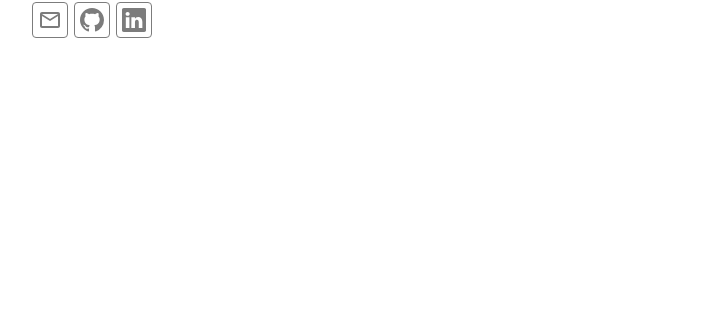
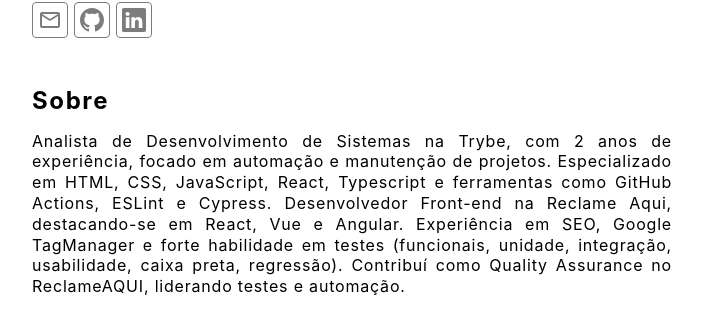
Before and after one commit to cpwaldow/cv, a React (Vite) app: page / in a window 1280 px wide. Shown: the part 249-582 px from the top of the page, without its empty margins (288-991 px from the left). Built offline with nearby package versions, Linux system fonts and the light colour scheme.

Commit message:
criando o componente Sobre

```diff
--- a/src/App.css
+++ b/src/App.css
@@ -0,0 +1,4 @@
+.container {
+  margin: 3rem auto 0 auto;
+  max-width: 50%;
+}
--- a/src/App.jsx
+++ b/src/App.jsx
@@ -1,9 +1,14 @@
+import './App.css';
+import About from './components/About';
 import Header from './components/Header';
 
 function App() {
   return (
     <>
       <Header />
+      <main className='container'>
+        <About />
+      </main>
     </>
   );
 }
--- /dev/null
+++ b/src/components/About.css
@@ -0,0 +1,10 @@
+.about--title {
+  margin-bottom: 1rem;
+  letter-spacing: 0.1rem;
+}
+
+.about--description {
+  text-align: justify;
+  line-height: 1.3rem;
+  letter-spacing: 0.05rem;
+}
--- /dev/null
+++ b/src/components/About.jsx
@@ -0,0 +1,21 @@
+import './About.css';
+
+const About = () => {
+  return (
+    <section>
+      <h2 className='about--title'>Sobre</h2>
+      <p className='about--description'>
+        Analista de Desenvolvimento de Sistemas na Trybe, com 2 anos de
+        experiência, focado em automação e manutenção de projetos. Especializado
+        em HTML, CSS, JavaScript, React, Typescript e ferramentas como GitHub
+        Actions, ESLint e Cypress. Desenvolvedor Front-end na Reclame Aqui,
+        destacando-se em React, Vue e Angular. Experiência em SEO, Google
+        TagManager e forte habilidade em testes (funcionais, unidade,
+        integração, usabilidade, caixa preta, regressão). Contribuí como Quality
+        Assurance no ReclameAQUI, liderando testes e automação.
+      </p>
+    </section>
+  );
+};
+
+export default About;
```
